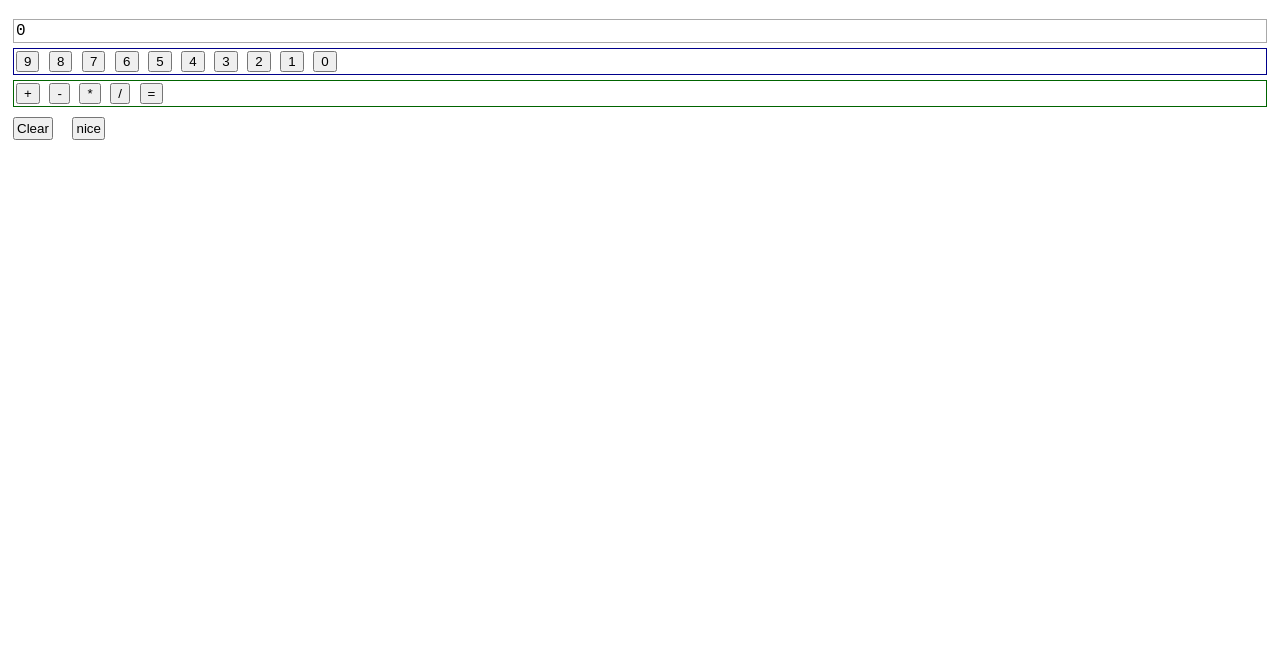
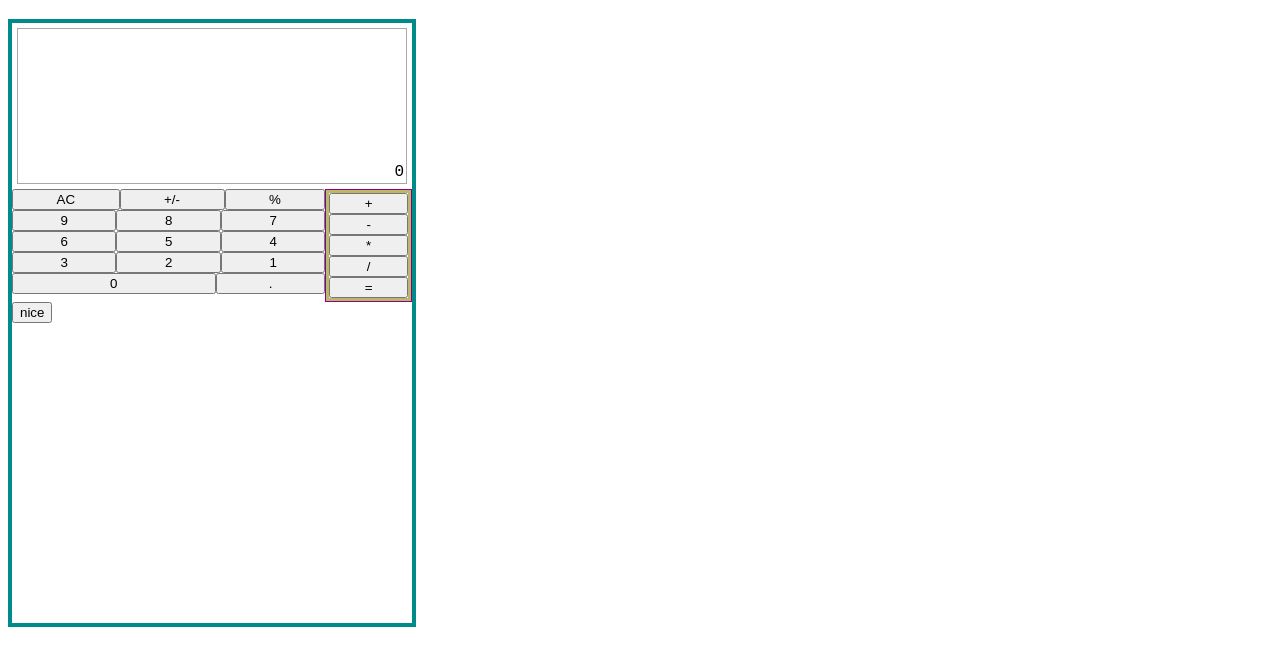
Before and after one commit to nick-caminiti/calc, a plain HTML site: page index.html in a window 1280 px wide. Shown: the part 61-726 px from the top of the page. Drawn offline with Linux system fonts and the light colour scheme.

Commit message:
Logic fixes, add initial CSS

```diff
--- a/index.html
+++ b/index.html
@@ -10,20 +10,39 @@
     <body>
         <h1>Do the Math</h1>
         <div id="calc">
-            <div id="display">0</div>
+            <div id="display">
+                <div id="displayText">0</div>
+            </div>
             <div id="buttonArea">
+                <div id="left">
+                    <div class="topOps">
+                        <button class="topOp" id="clear">AC</button>
+                        <button class="topOp" id="negative">+/-</button>
+                        <button class="topOp" id="percent">%</button>
+                    </div>
                     <div class="nums">
+                        <div class="numRow">
                             <button class="num" id="9">9</button>
                             <button class="num" id="8">8</button>
                             <button class="num" id="7">7</button>
+                        </div>
+                        <div class="numRow">
                             <button class="num" id="6">6</button>
                             <button class="num" id="5">5</button>
                             <button class="num" id="4">4</button>
+                        </div>
+                        <div class="numRow">
                             <button class="num" id="3">3</button>
                             <button class="num" id="2">2</button>
                             <button class="num" id="1">1</button>
-                    <button class="num" id="0">0</button>
                         </div>
+                        <div class="numRow">
+                            <button class="num" id="zero">0</button>
+                            <button class="num" id=".">.</button>
+                        </div>
+                    </div>
+                </div>
+                <div id="right">
                     <div class="operators">
                         <button class="operator" id="add">+</button>
                         <button class="operator" id="subtract">-</button>
@@ -31,9 +50,9 @@
                         <button class="operator" id="divide">/</button>
                         <button class="operator" id="equals">=</button>
                     </div>
-                <button id="clear">Clear</button>
+                </div>
+            </div>
             <button id="nice">nice</button>
-            </div>
         </div>
     </body>
 </html>
--- a/javascript.js
+++ b/javascript.js
@@ -1,11 +1,11 @@
-const display = document.querySelector('#display')
+const displayText = document.querySelector('#displayText')
 const buttonArea = document.querySelector('#buttonArea')
 let displayValue = ''
 let num1 = null
 let num2 = null
 let operator = ''
 let prevPressNum
-let prevPressEquals
+let prevPessOperator
 
 function add (a,b) {
     return a + b
@@ -42,7 +42,7 @@ function operate (oper, a, b) {
 
 function clear() {
     displayValue = 0
-    display.textContent = displayValue
+    displayText.textContent = displayValue
     num1 = ''
     num2 = ''
     operator = ''
@@ -58,33 +58,33 @@ buttonArea.addEventListener('click', function (e){
     const isButton = e.target.nodeName === 'BUTTON';
     const isNum = e.target.classList.contains('num');
     const isOperator = e.target.classList.contains('operator');
-    const isEquals = e.target.id === 'equals'
-
-    if (prevPressEquals) { clear()}
 
     if(isButton) {
+        // debugger
         if(isNum) {
             if (!prevPressNum) {
                 displayValue = ''
                 displayValue += e.target.id
-                display.textContent = displayValue
+                displayText.textContent = displayValue
             } else {
                 displayValue += e.target.id
-                display.textContent = displayValue
+                displayText.textContent = displayValue
             }
         } else if (isOperator) {
             if (!num1) {
                 num1 = displayValue
                 operator = e.target.id
+            } else if (prevPessOperator) {
+                operator = e.target.id
             } else {
-                // if operator pressed twice, replace
                 num2 = displayValue
                 displayValue = operate(operator, Number(num1), Number(num2))
-                display.textContent = displayValue
+                displayText.textContent = displayValue
+                num1 = displayValue
             }
         }
         prevPressNum = isNum
-        prevPressEquals = isEquals
-        // console.log(prevPressEquals)
+        prevPessOperator = isOperator
+        console.log(isOperator)
     }
 })
--- a/style.css
+++ b/style.css
@@ -2,29 +2,93 @@ body {
     font-family: 'Courier New', Courier, monospace;
 }
 
+#calc {
+    /* display: flex */
+    width: 400px;
+    border: 4px solid darkcyan;
+    height: 600px;
+}
+
 #display {
+    display: flex;
     border: 1px solid darkgray;
     margin: 5px;
     padding: 2px;
+    height: 150px;
+    justify-content:flex-end;
+    align-items: flex-end;
+}
+
+#buttonArea {
+    display: flex;
+}
+
+
+#right {
+    display: flex;
+    /* flex-direction: column; */
+    border: 1px solid darkmagenta;
+    flex-grow: .25;
+}
+
+.operators {
+    display: flex;
+    flex-direction: column;
+    border: 3px solid darkkhaki;
+    flex-grow: 1;
+}
+
+#left {
+    flex-grow: 1;
+}
+
+.topOps {
+    display: flex;
 }
 
 .nums {
-    border: 1px solid darkblue;
-    margin: 5px;
-    padding: 2px;
+    display: flex;
+    flex-direction: column;
 }
 
-.operators {
-    border: 1px solid darkgreen;
-    margin: 5px;
-    padding: 2px;
+.topOp{
+    flex-grow: 1;
+}
+.numRow {
+    display: flex;
+    /* flex-grow: 1; */
+}
+.num {
+    flex-grow: 1;
 }
 
-#clear {
-    margin: 5px;
-    padding: 2px;
+#zero {
+    flex-grow: 2;
 }
-#nice {
-    margin: 5px;
-    padding: 2px;
+
+/* #buttonArea,
+#left,
+#right,
+.nums,
+.topOps,
+.operators,
+.numRow {
+    display:flex
 }
+.numRow {
+    flex-wrap: wrap;
+}
+
+#left,
+#right,
+.operators,
+.nums {
+    flex-direction: column;
+}
+
+.numRow,
+.num,
+.topOp,
+.operators {
+    flex-grow: 1;
+} */
```
Lines whose indentation alone changed are shown as unchanged.
